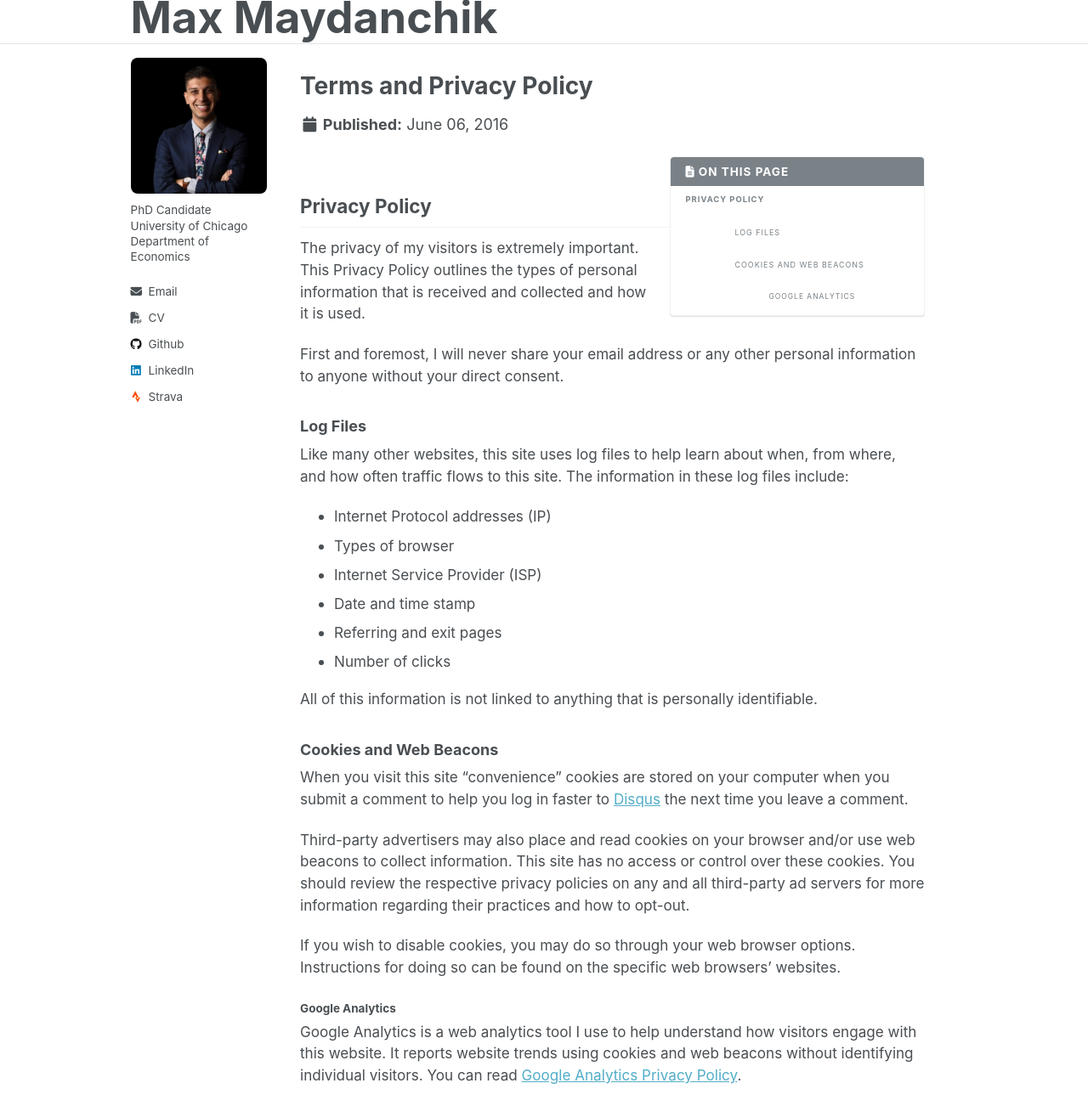
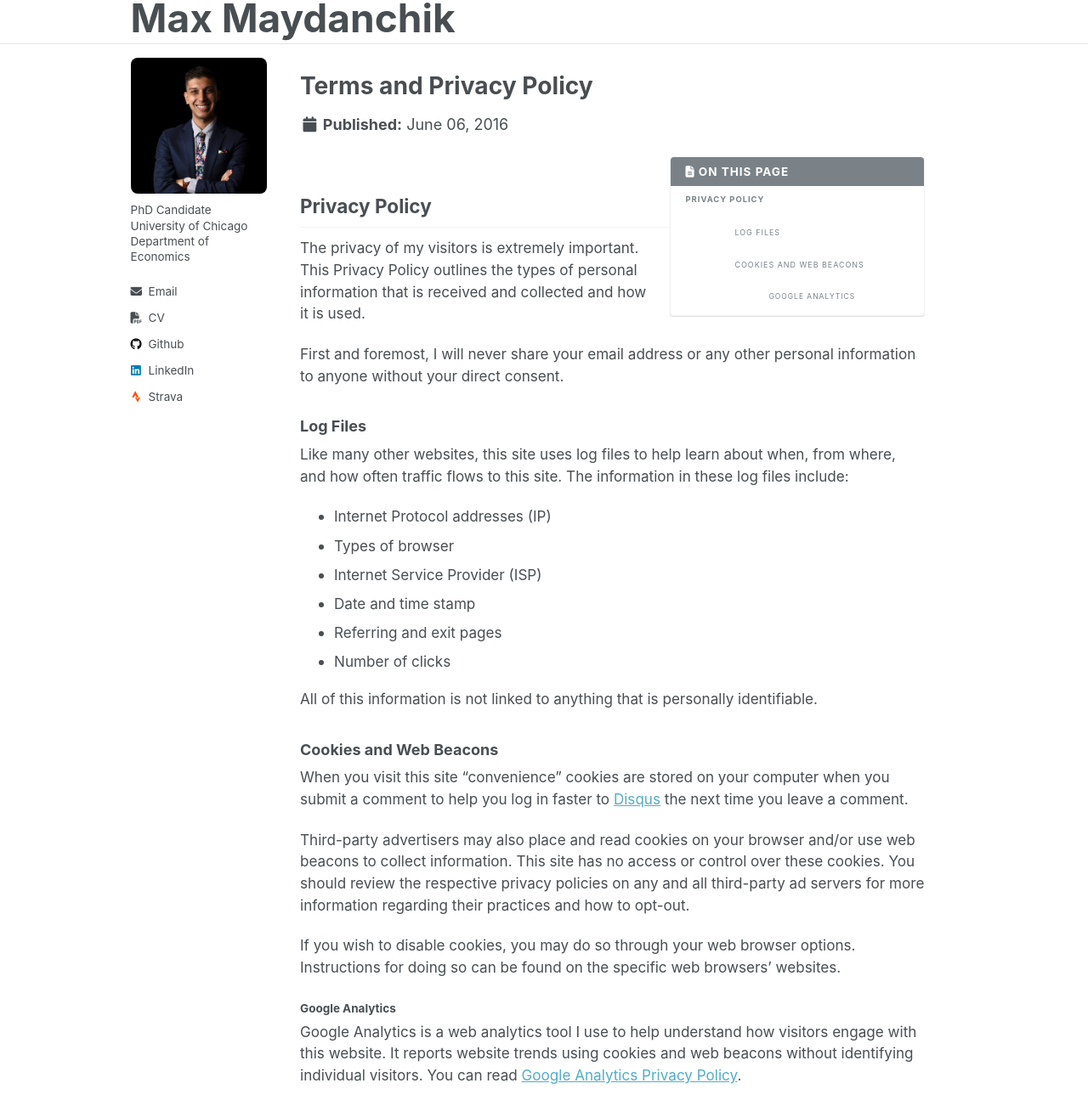
Before and after one commit to MMaydanchik/mmaydanchik.github.io, a Jekyll site: the page built from _pages/terms.md, in a window 1280 px wide and 1400 px high. Shown: the top 1315 px of the window at 85% size. Built offline with Jekyll 4.4.1, drawn with Linux system fonts in a browser that asks for light colours.

Commit message:
font size

```diff
--- a/_sass/_masthead.scss
+++ b/_sass/_masthead.scss
@@ -82,9 +82,9 @@
   display: block;
   color: $masthead-title-color;
   line-height: 1;
-  font-size: 32px;
+  font-size: 26px;
 
   @include breakpoint($large) {
-    font-size: 52px;
+    font-size: 46px;
   }
 }
```
